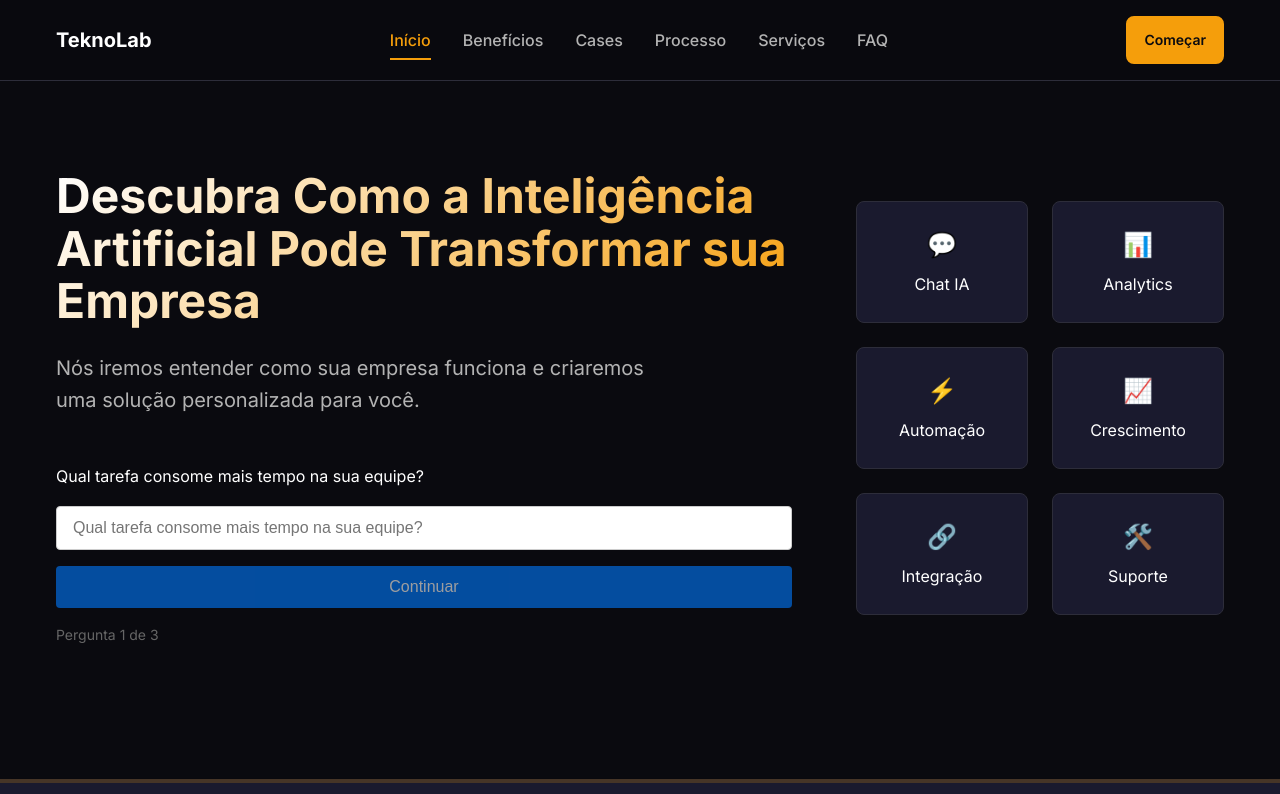
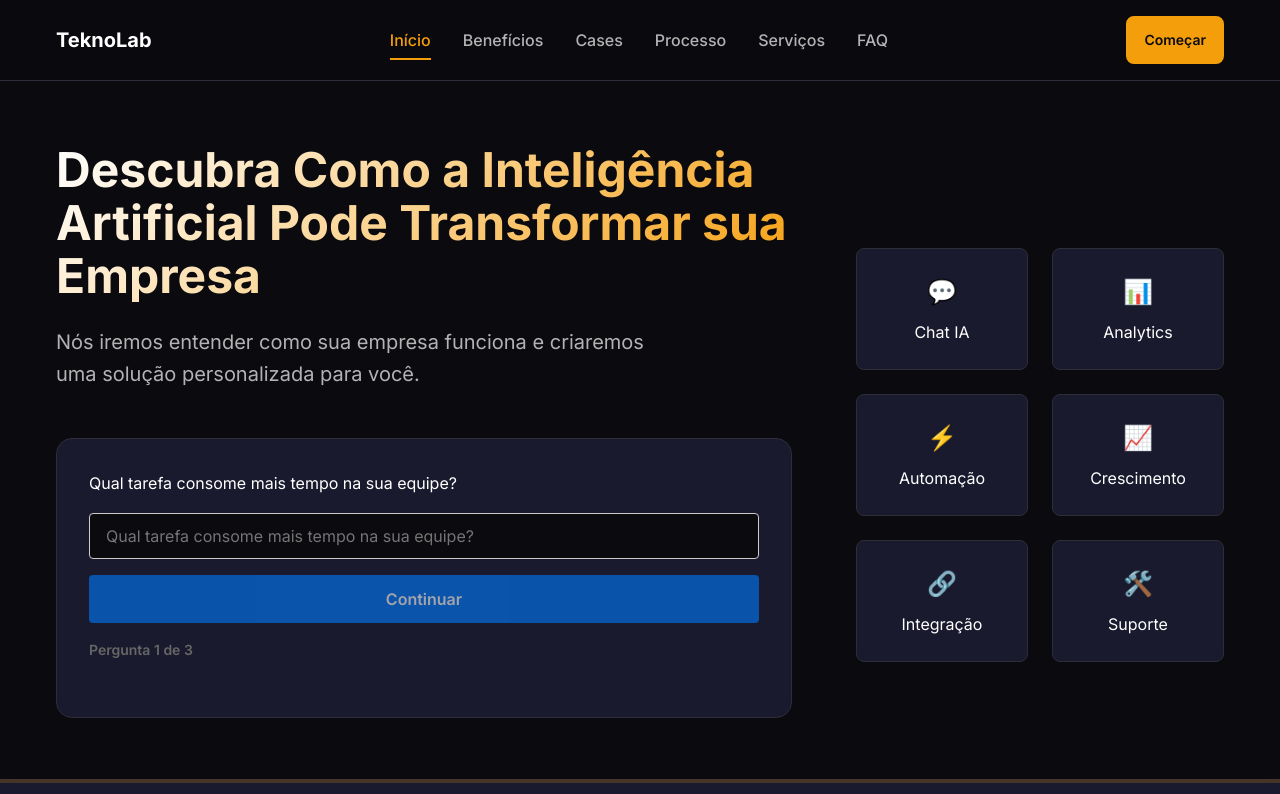
Before and after one commit to Cardoso05/LANDING-PAGE--SAW, a React (Create React App) app: page / in a window 1280 px wide. Shown: the top 794 px of the page. Built offline with nearby package versions, Linux system fonts and the light colour scheme; no server answers.

Commit message:
fix(wizard): restaura classes globais e estilos padrão

```diff
--- a/src/components/Wizard.js
+++ b/src/components/Wizard.js
@@ -65,11 +65,11 @@ const Wizard = () => {
   };
 
   return (
-    <section className={styles.wizard} aria-live="polite">
+    <section className={`tek-wizard ${styles.wizard}`} aria-live="polite">
       {loading ? (
         <div className={styles.loading} aria-busy="true">Carregando…</div>
       ) : (
-        <form onSubmit={handleSubmit} className={styles.form}>
+        <form onSubmit={handleSubmit} className={`${styles.form} wizard-form`}>
           <label className="sr-only" htmlFor="wizard-input">{currentQuestion}</label>
           <input
             id="wizard-input"
@@ -78,12 +78,12 @@ const Wizard = () => {
             value={inputValue}
             onChange={(e) => setInputValue(e.target.value)}
             required
-            className={styles.input}
+            className={`${styles.input} wizard-input`}
           />
-          <button type="submit" className={styles.button} disabled={!inputValue.trim()}>
+          <button type="submit" className={`${styles.button} wizard-button btn btn--primary`} disabled={!inputValue.trim()}>
             {step === 2 ? 'Finalizar' : 'Continuar'}
           </button>
-          <p className={styles.progress}>Pergunta {step + 1} de 3</p>
+          <p className={`${styles.progress} wizard-progress`}>Pergunta {step + 1} de 3</p>
         </form>
       )}
     </section>
```
